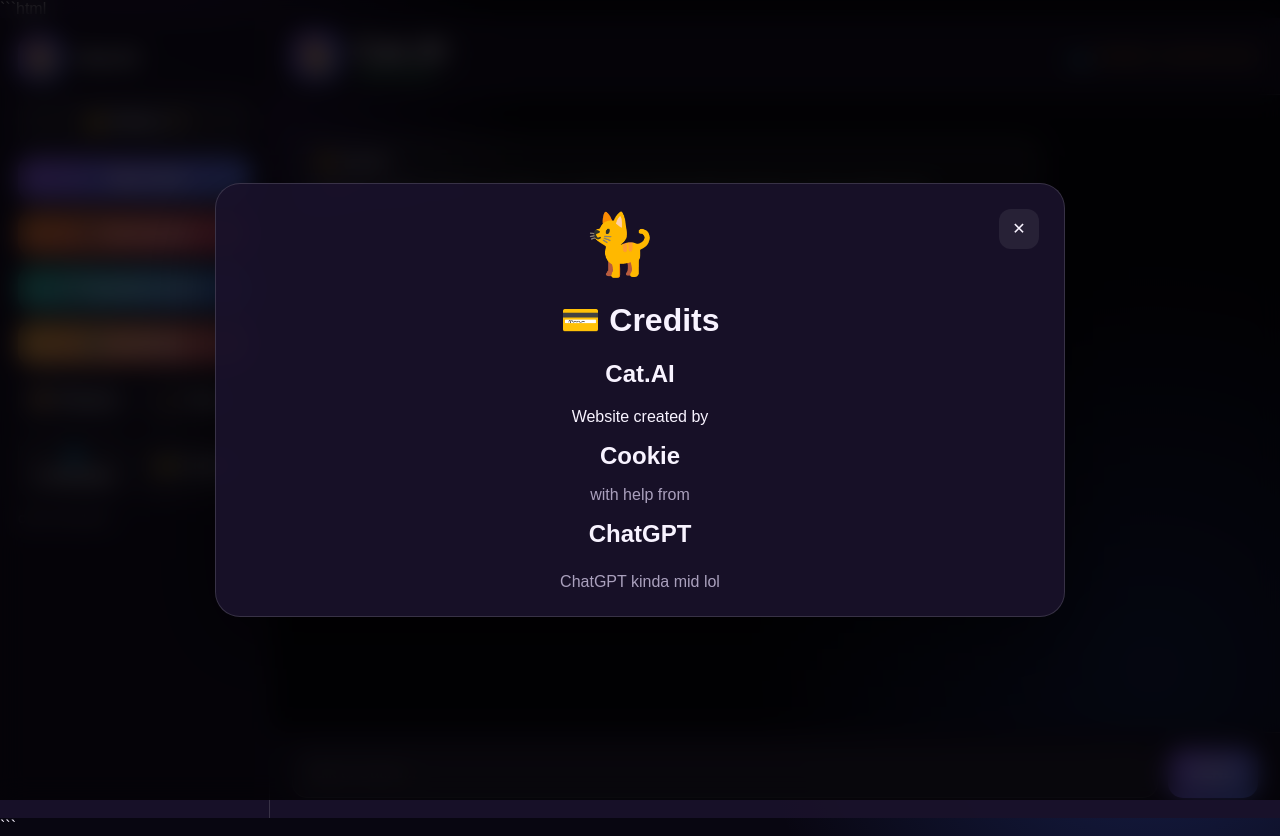
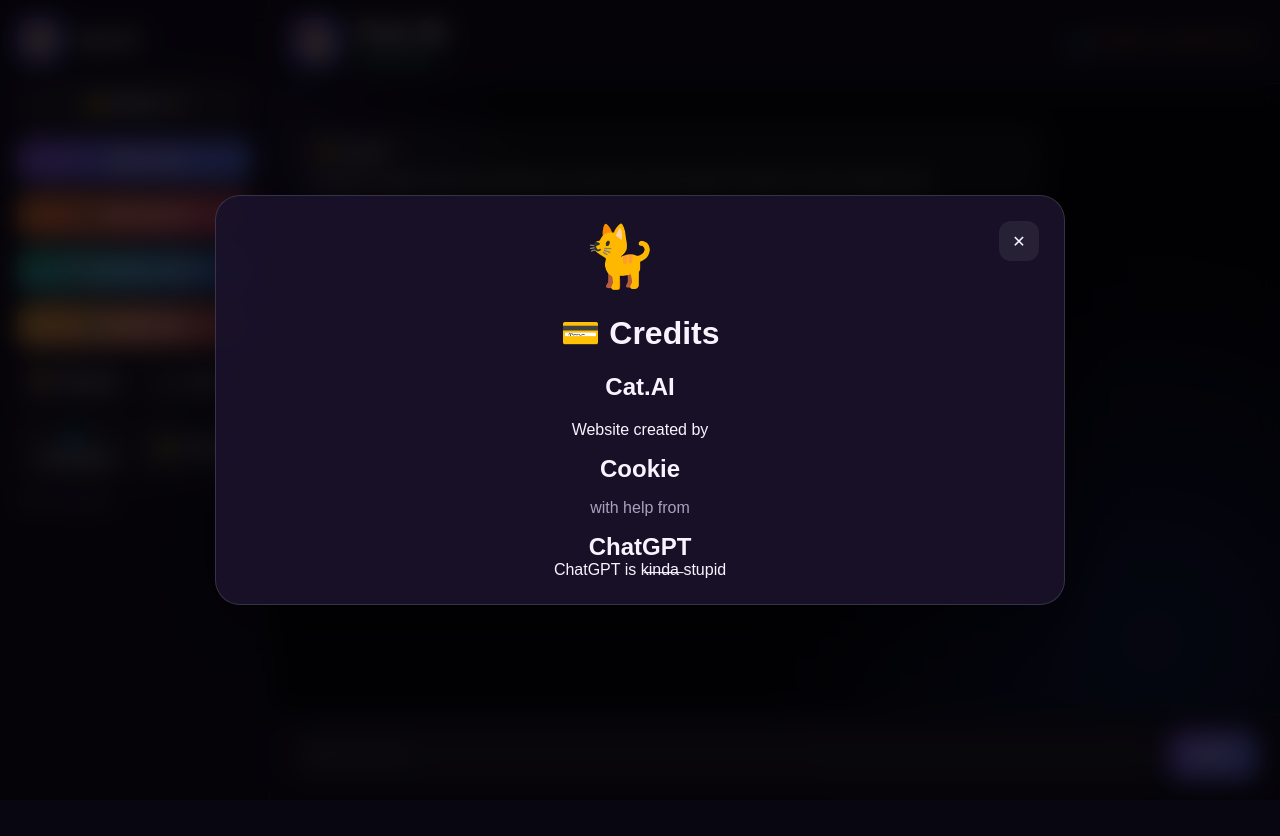
Before and after one commit to CatsAreCutes/Cat.AI, a website: page index.html in a window 1280 px wide. Both pictures are taken after a click on the button "💳 Credits". After the commit the page ends 800 px from the top, so only its background shows below. Drawn offline with Linux system fonts and the light colour scheme.

Commit message:
Add files via upload

````diff
--- a/index.html
+++ b/index.html
@@ -1,4 +1,4 @@
-```html
+
 <!DOCTYPE html>
 <html lang="en">
 <head>
@@ -3027,8 +3027,8 @@ function openCredits() {
         ChatGPT
       </div>
 
-      <div class="joke">
-        ChatGPT kinda mid lol
+      <div class="hatred">
+        ChatGPT is k̶i̶n̶d̶a̶ stupid
       </div>
 
     </div>
@@ -3217,4 +3217,3 @@ addMessage(
 
 </body>
 </html>
-```
````
